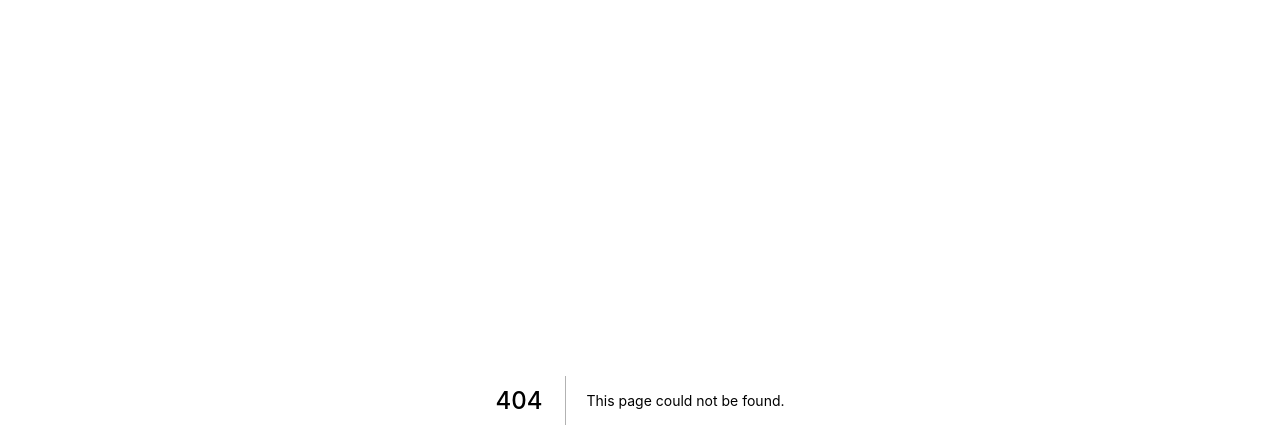
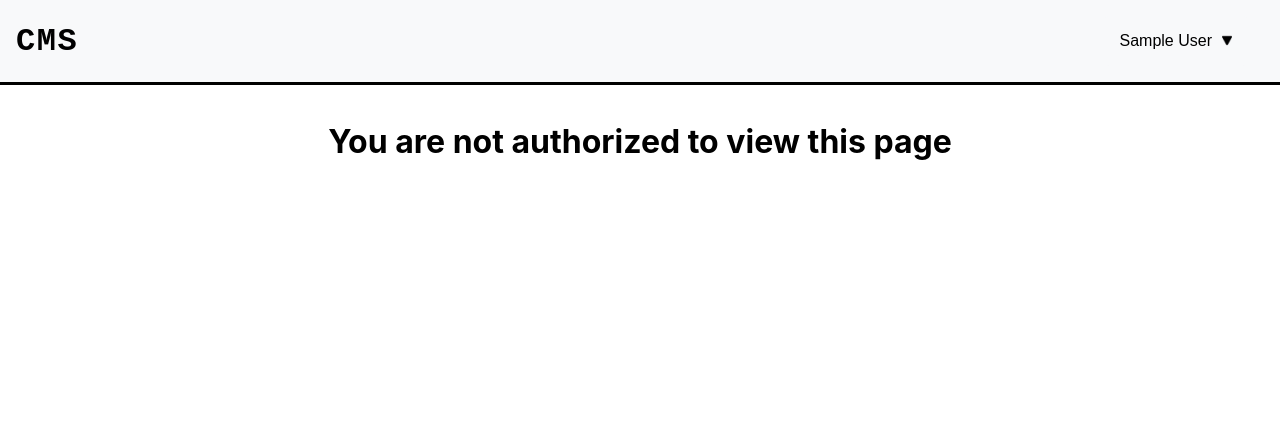
Before and after one commit to divyanshkhetan/cms-project, a Next.js app: page /student/joincourse in a window 1280 px wide. Before the commit this address had no page. Shown: the top 448 px of the page. Built offline with nearby package versions, Linux system fonts and the light colour scheme; no server answers; sample sign-in values are in the browser's storage.

Commit message:
minor changes

```diff
--- a/components/navbar.js
+++ b/components/navbar.js
@@ -3,7 +3,7 @@ import { useSession, signOut } from "next-auth/react";
 import Image from "next/image";
 import Link from "next/link";
 
-export default function NavBar({ createcourse = true }) {
+export default function NavBar({ createcourse = true, joincourse = true }) {
   const { data: session, status } = useSession();
 
   return (
@@ -16,16 +16,16 @@ export default function NavBar({ createcourse = true }) {
           <div className={styles.loginSection}>
             {session && session.user.userType == "faculty" && createcourse ? (
               <div className={styles.createCourse}>
-                <Link href="/faculty/createCourse">
+                <Link href="/faculty/createcourse">
                   <button className={styles.createCourseBtn}>
                     Create Course
                   </button>
                 </Link>
               </div>
             ) : null}
-            {session && session.user.userType == "student" && createcourse ? (
+            {session && session.user.userType == "student" && joincourse ? (
               <div className={styles.createCourse}>
-                <Link href="/student/joinCourse">
+                <Link href="/student/joincourse">
                   <button className={styles.createCourseBtn}>
                     Join Course
                   </button>
--- a/components/navbar.module.css
+++ b/components/navbar.module.css
@@ -2,6 +2,7 @@
     padding: 1rem;
     background-color: #f8f9fa;
     border-bottom: 3px solid var(--text-main);
+    margin-bottom: 1rem;
 }
 
 .navbarContent{
--- /dev/null
+++ b/pages/student/joincourse.js
@@ -0,0 +1,42 @@
+import styles from "./joincourse.module.css";
+import NavBar from "../../components/navbar";
+import { useSession, getSession } from "next-auth/react";
+import { useRouter } from "next/router";
+
+export default function JoinCourse() {
+  const { data: session, status } = useSession();
+  const router = useRouter();
+
+  if (session.user.userType !== "student") {
+    return (
+      <div>
+        <NavBar />
+        <div className={styles.container}>
+          <h1>You are not authorized to view this page</h1>
+        </div>
+      </div>
+    );
+  }
+
+  return (
+    <>
+      <NavBar joincourse={false} />
+      <div className={styles.container}>Under Construction</div>
+    </>
+  );
+}
+
+export async function getServerSideProps(context) {
+  const session = await getSession({ req: context.req });
+
+  if (session) {
+    return { props: { session } };
+  } else {
+    return {
+      redirect: {
+        destination: "/",
+        permanent: false,
+      },
+    };
+  }
+}
--- /dev/null
+++ b/pages/student/joincourse.module.css
@@ -0,0 +1,8 @@
+.container{
+    width: 100%;
+    height: 100%;
+    display: flex;
+    flex-direction: column;
+    justify-content: center;
+    align-items: center;
+}
```
